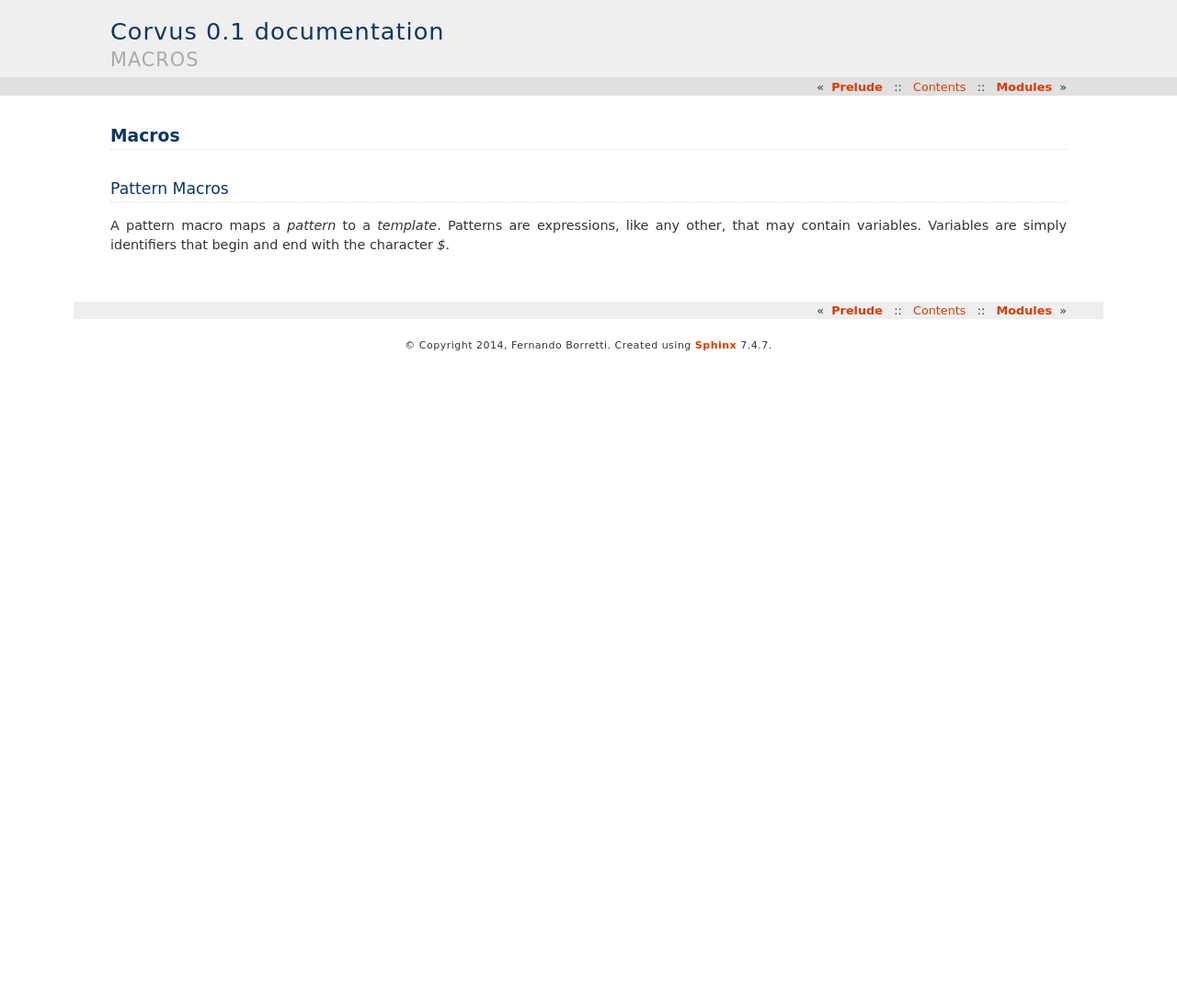
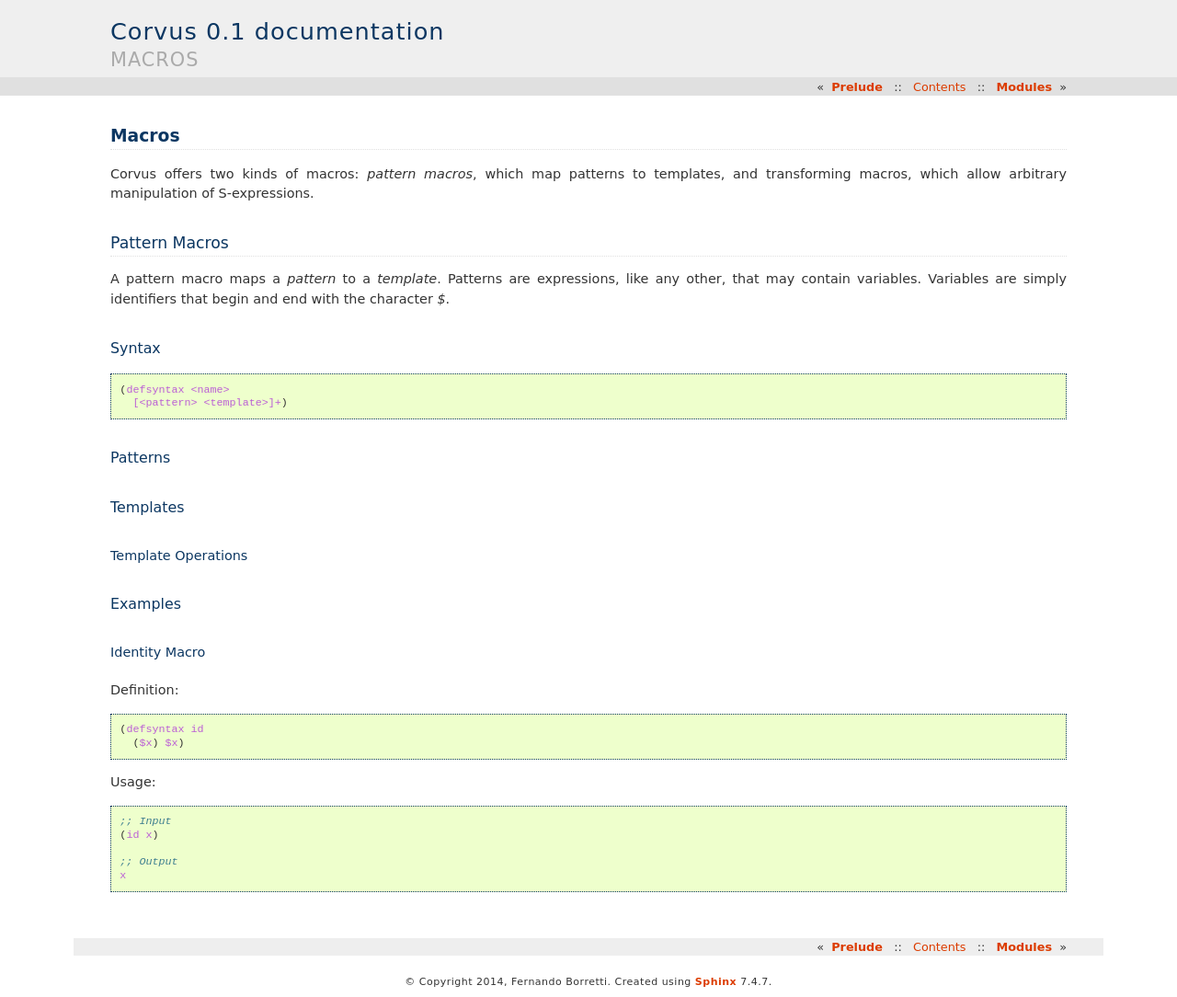
Before and after one commit to eudoxia0/corvus, a Sphinx documentation site: the page built from docs/macros.rst, in a window 1280 px wide. Shown: the whole page at 92% size. Built offline with Sphinx 7.4.7, drawn with Linux system fonts in a browser that asks for light colours; formulas are drawn with MathJax 3; before the commit the page ends 900 px from its top, so only the background shows below that.

Commit message:
Add some macro docs

```diff
--- a/docs/macros.rst
+++ b/docs/macros.rst
@@ -1,6 +1,10 @@
 ******
 Macros
 ******
+
+Corvus offers two kinds of macros: *pattern macros*, which map patterns to
+templates, and transforming macros, which allow arbitrary manipulation of
+S-expressions.
 
 .. _pat_macro:
 
@@ -10,3 +14,43 @@ Pattern Macros
 A pattern macro maps a *pattern* to a *template*. Patterns are expressions, like
 any other, that may contain variables. Variables are simply identifiers that
 begin and end with the character `$`.
+
+Syntax
+------
+
+::
+
+  (defsyntax <name>
+    [<pattern> <template>]+)
+
+Patterns
+--------
+
+Templates
+---------
+
+Template Operations
+^^^^^^^^^^^^^^^^^^^
+
+Examples
+--------
+
+Identity Macro
+^^^^^^^^^^^^^^
+
+Definition:
+
+::
+
+  (defsyntax id
+    ($x) $x)
+
+Usage:
+
+::
+
+  ;; Input
+  (id x)
+
+  ;; Output
+  x
```
